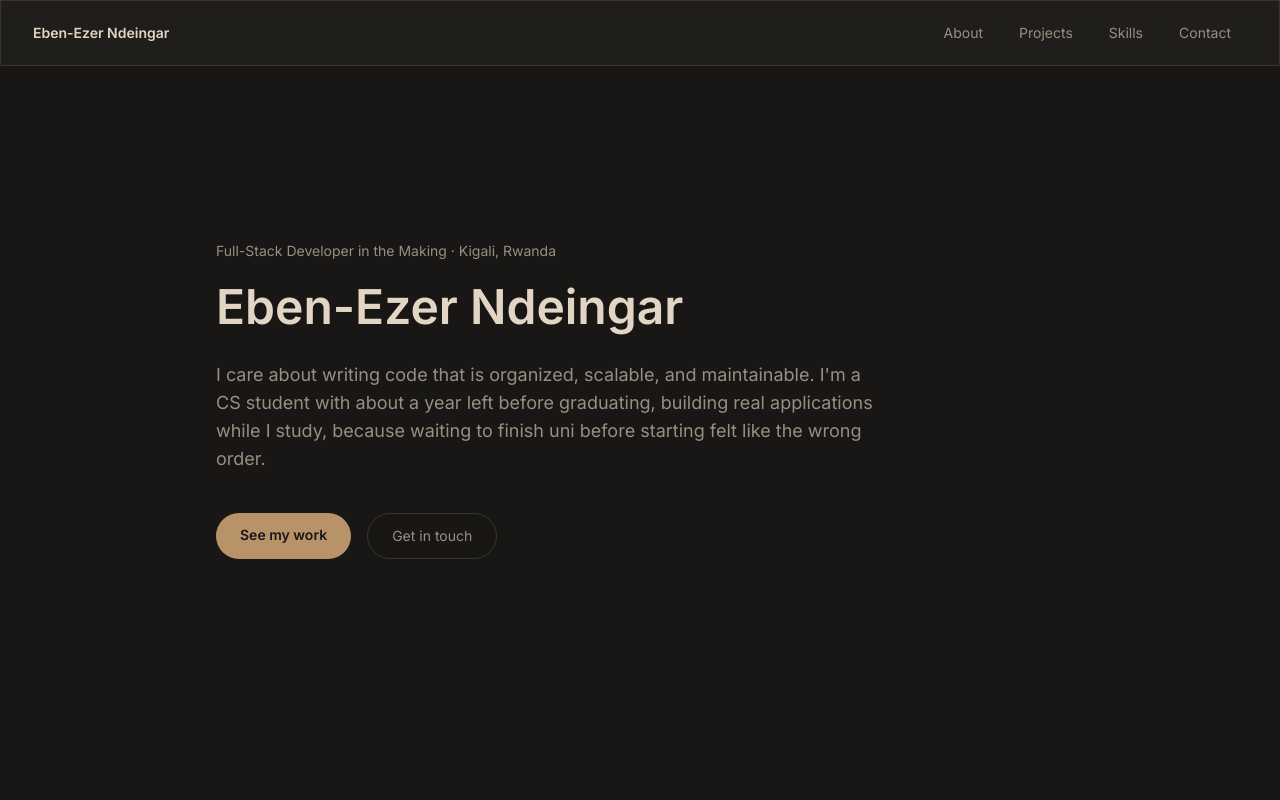
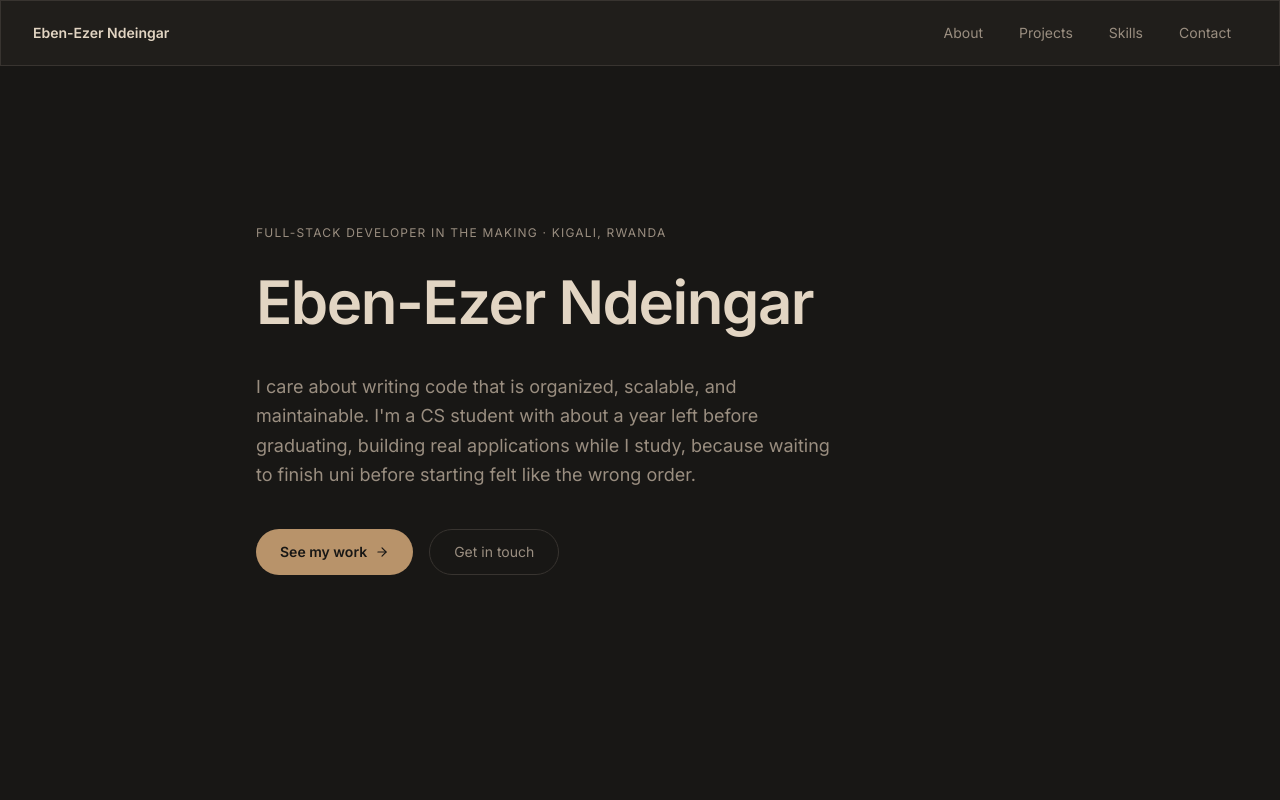
Before and after one commit to Zolender/Z-folio, a React (Vite) app: page / in a window 1280 px wide. Shown: the top 800 px of the page. Built offline with nearby package versions, Linux system fonts and the light colour scheme.

Commit message:
feat: enhance Hero section layout and styling for improved readability and visual appeal

```diff
--- a/src/components/sections/Hero.tsx
+++ b/src/components/sections/Hero.tsx
@@ -1,20 +1,27 @@
+import { ArrowRight } from "lucide-react";
 import SectionWrapper from "../shared/SectionWrapper";
 import { hero } from "../../data/content";
 
 export default function Hero() {
   return (
-    <SectionWrapper className="min-h-screen flex flex-col justify-center max-w-4xl mx-auto">
-      <p className="text-(--color-text-muted) text-sm mb-4">{hero.tagline}</p>
-      <h1 className="text-5xl font-semibold text-(--color-text) leading-tight mb-6">
+    <SectionWrapper className="min-h-screen flex flex-col justify-center">
+      <div className="max-w-3xl mx-auto w-full">
+        <p className="text-xs tracking-widest uppercase text-(--color-text-muted) mb-6">
+          {hero.tagline}
+        </p>
+        <h1 className="text-6xl font-semibold tracking-tight text-(--color-text) leading-tight mb-8">
           {hero.name}
         </h1>
-      <p className="text-lg text-(--color-text-muted) max-w-2xl">{hero.bio}</p>
-      <div className="flex gap-4 mt-10">
+        <p className="text-lg text-(--color-text-muted) max-w-xl leading-relaxed mb-10">
+          {hero.bio}
+        </p>
+        <div className="flex gap-4">
           <a
             href={hero.ctas.primary.href}
-          className="px-6 py-3 rounded-full bg-(--color-accent) text-(--color-bg) text-sm font-semibold hover:bg-(--color-accent-hover) transition-colors"
+            className="flex items-center gap-2 px-6 py-3 rounded-full bg-(--color-accent) text-(--color-bg) text-sm font-semibold hover:bg-(--color-accent-hover) transition-colors"
           >
             {hero.ctas.primary.label}
+            <ArrowRight className="w-3.5 h-3.5" />
           </a>
           <a
             href={hero.ctas.secondary.href}
@@ -23,6 +30,7 @@ export default function Hero() {
             {hero.ctas.secondary.label}
           </a>
         </div>
+      </div>
     </SectionWrapper>
   );
 }
```
Lines whose indentation alone changed are shown as unchanged.
